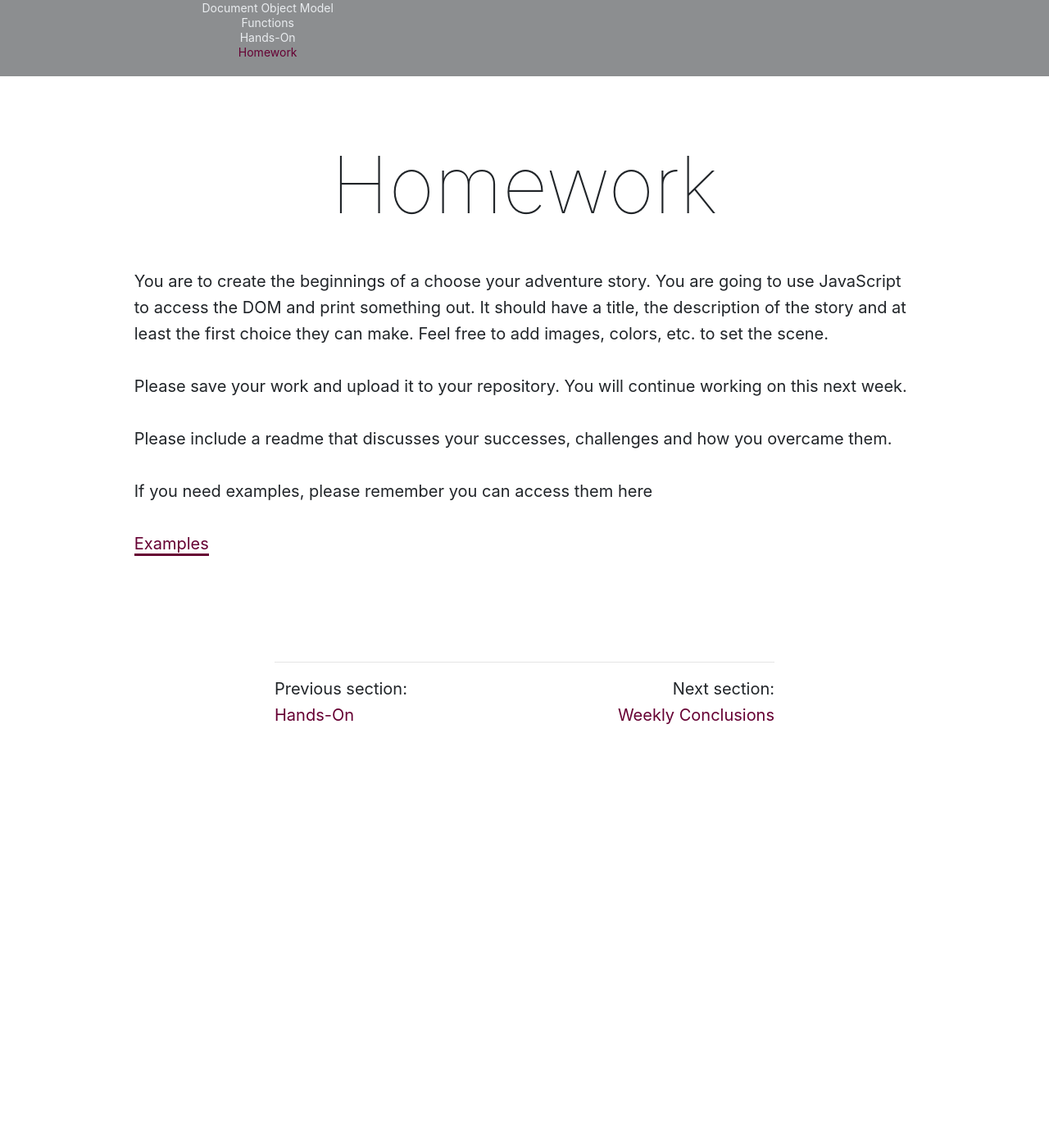
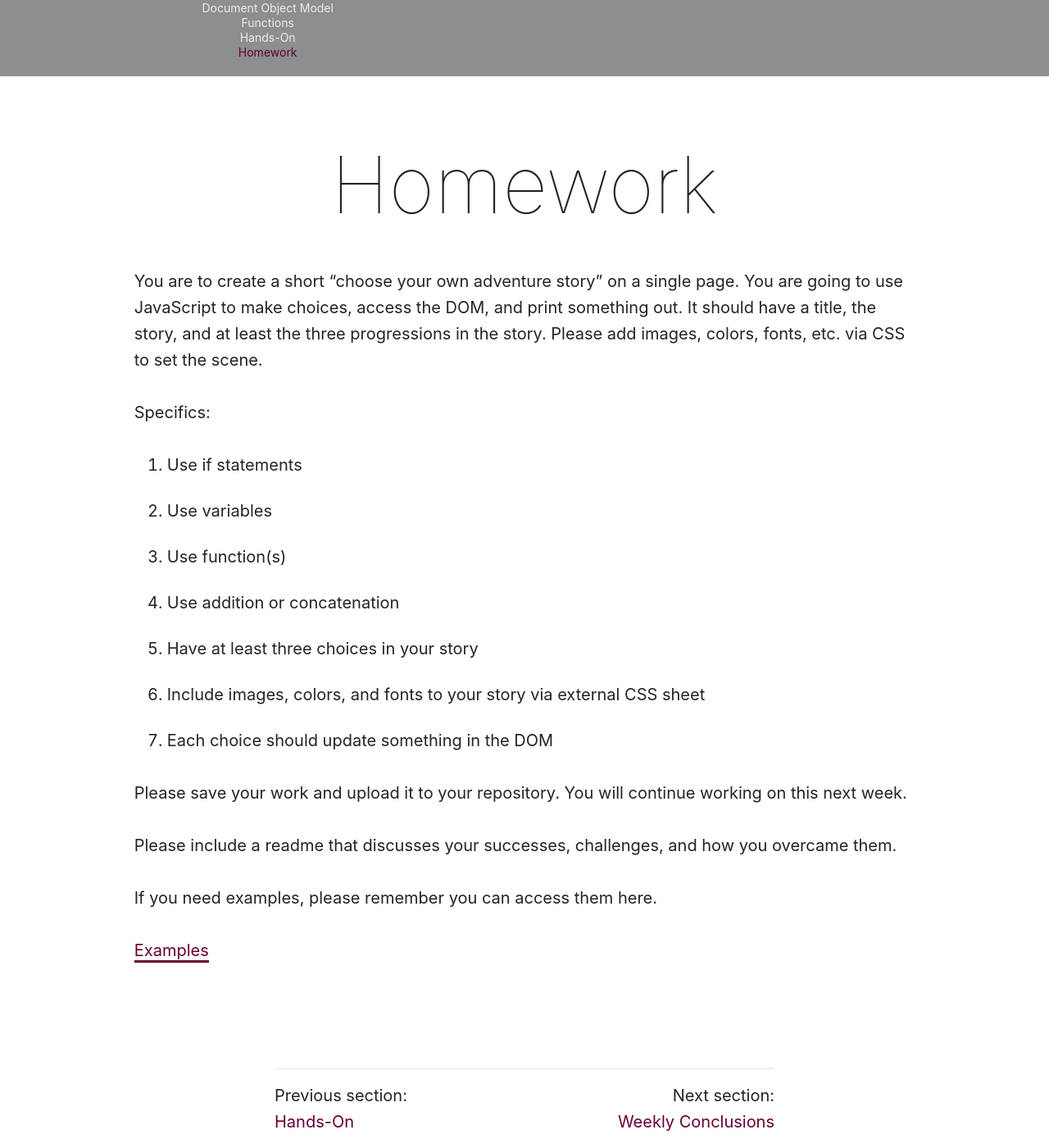
Before and after one commit to Montana-Media-Arts/441-web-tech-Spring2020-course, a Jekyll site: the page built from modules/week-3/_posts/2010-01-01-homework.md, in a window 1280 px wide and 1400 px high, scrolled down 254 px. Shown: the whole window at 82% size. Built offline with Jekyll 4.4.1, drawn with Linux system fonts in a browser that asks for light colours; nearby versions of some CDN libraries; before the commit the page ends 1158 px from its top, so only the background shows below that.

```diff
--- a/modules/week-3/_posts/2010-01-01-homework.md
+++ b/modules/week-3/_posts/2010-01-01-homework.md
@@ -6,12 +6,22 @@ jotted: false
 
 # Homework
 
-You are to create the beginnings of a choose your adventure story.  You are going to use JavaScript to access the DOM and print something out.  It should have a title, the description of the story and at least the first choice they can make.  Feel free to add images, colors, etc. to set the scene.
+You are to create a short "choose your own adventure story" on a single page.  You are going to use JavaScript to make choices, access the DOM, and print something out.  It should have a title, the story, and at least the three progressions in the story.  Please add images, colors, fonts, etc. via CSS to set the scene.
+
+Specifics:
+
+1. Use if statements
+2. Use variables
+3. Use function(s)
+4. Use addition or concatenation
+5. Have at least three choices in your story
+6. Include images, colors, and fonts to your story via external CSS sheet
+7. Each choice should update something in the DOM
 
 Please save your work and upload it to your repository. You will continue working on this next week.
 
-Please include a readme that discusses your successes, challenges and how you overcame them.
+Please include a readme that discusses your successes, challenges, and how you overcame them.
 
-If you need examples, please remember you can access them here
+If you need examples, please remember you can access them here.
 
-[Examples](https://github.com/Montana-Media-Arts/441-WebTech-Spring2019/tree/master/Week%203%20Examples)
+[Examples](https://github.com/Montana-Media-Arts/441-WebTech-Spring2020-Examples)
```
Also changed, not shown: modules/week-3/_posts/2000-01-01-overview.md (+3 -3 lines), modules/week-3/_posts/2001-01-01-types-values.md (+1 -1 lines), modules/week-3/_posts/2001-03-02-dom.md (+5 -5 lines), modules/week-3/_posts/2001-04-03-functions.md (+7 -7 lines), modules/week-3/_posts/2001-05-04-handson.md (+2 -2 lines).
